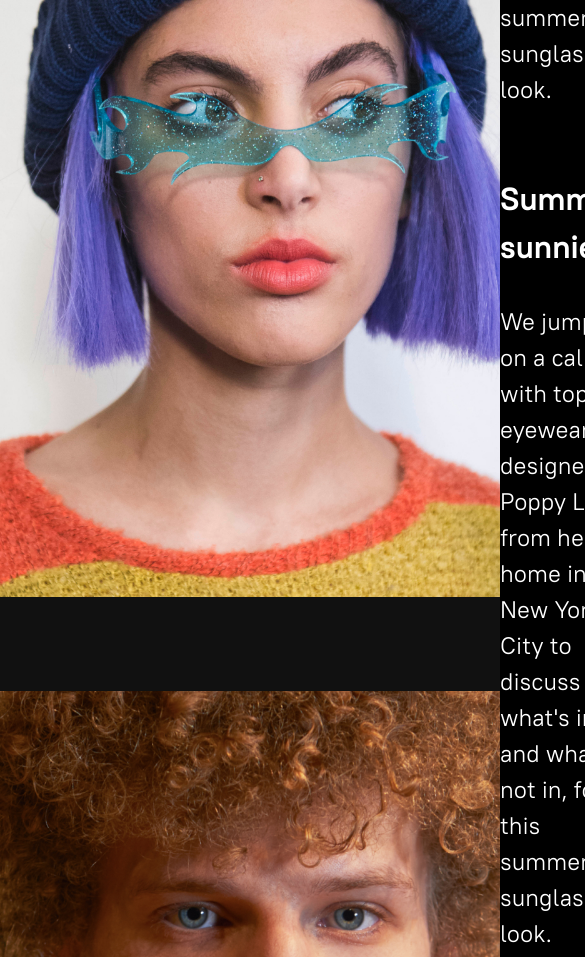
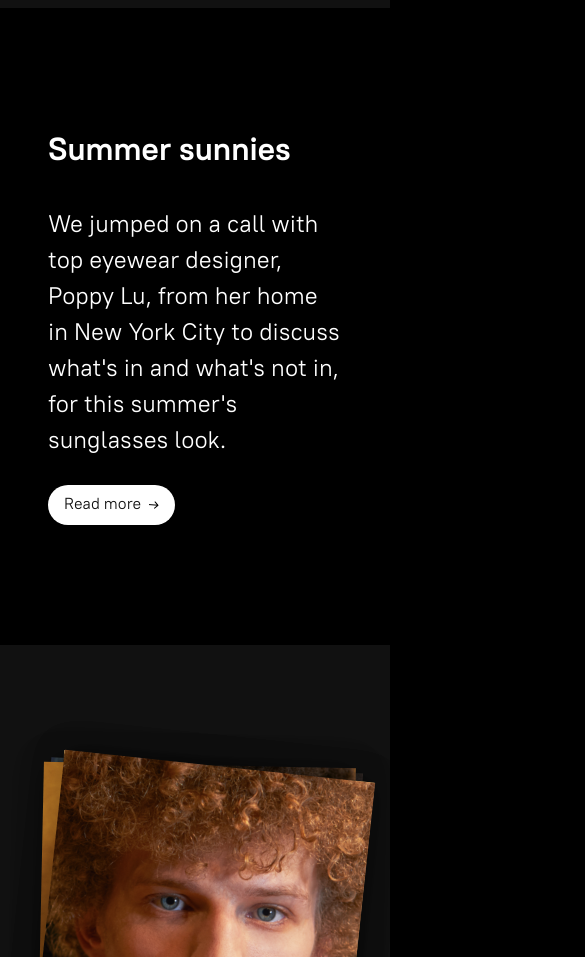
Before and after one commit to cristhianbenitez/gsap-pages, a website: page index.html in a window 390 px wide. Shown: the part 740-1697 px from the top of the page, 585 px wide, since content can reach past the window. Drawn offline with nearby package versions, Linux system fonts and the light colour scheme.

Commit message:
first-one finished

```diff
--- a/index.html
+++ b/index.html
@@ -4,7 +4,7 @@
 		<meta charset="UTF-8" />
 		<meta name="viewport" content="width=device-width, initial-scale=1.0" />
 		<meta http-equiv="X-UA-Compatible" content="ie=edge" />
-		<title>Pipe Benitez PH</title>
+		<title>Pipe Benitez Ph</title>
 		<link rel="stylesheet" href="./styles/main.css" />
 	</head>
 	<body>
@@ -49,10 +49,11 @@
 						home in New York City to discuss what's in and what's not in, for
 						this summer's sunglasses look.
 					</p>
+					<a href="#">Read more <img src="./assets/arrow.svg" /></a>
 				</div>
 			</div>
 		</section>
-		<section>
+		<section class="reversed">
 			<div class="split">
 				<div class="slides">
 					<img
@@ -75,16 +76,19 @@
 			</div>
 			<div class="split">
 				<div class="info">
-					<h2>Summer sunnies</h2>
+					<h2>Menswear to swear by</h2>
 					<p>
-						We jumped on a call with top eyewear designer, Poppy Lu, from her
-						home in New York City to discuss what's in and what's not in, for
-						this summer's sunglasses look.
+						Is it too much to hope that we finally could have a tipping point in
+						sustainable thinking and climate change? We asked fashion designer,
+						Ronen Hill, if this summer's collection will be the most
+						eco-friendly ever.
 					</p>
+					<a href="#">Read more <img src="./assets/arrow.svg" /></a>
 				</div>
 			</div>
 		</section>
 
+		<script src="https://unpkg.com/imagesloaded@5/imagesloaded.pkgd.min.js"></script>
 		<script src="https://cdnjs.cloudflare.com/ajax/libs/gsap/3.9.1/gsap.min.js"></script>
 		<script src="./javascript/header.js"></script>
 		<script src="./javascript/slides.js"></script>
--- a/javascript/slides.js
+++ b/javascript/slides.js
@@ -11,14 +11,48 @@ slides.forEach((slide) => {
 		image.style.zIndex = z;
 	});
 
-	const timeline = gsap.timeline();
+	gsap.set(images, { opacity: 0 });
 
-	timeline.set(images, { y: 500 });
+	imagesLoaded(images, () => {
+		const timeline = gsap.timeline();
+
+		timeline
+			.set(images, {
+				x: () => 500 * Math.random() - 250,
+				y: '500%',
+				rotation: () => 90 * Math.random() - 45,
+				opacity: 1
+			})
+			.to(images, { x: 0, y: 0, stagger: -0.25 })
+			.to(images, {
+				rotation: () => 16 * Math.random() - 8
+			});
+	});
 
 	slide.addEventListener('click', () => {
 		z = z - 1;
 
-		images[current].style.zIndex = z;
+		let direction = '150%';
+		let midAngle = 15;
+
+		if (Math.random() > 0.5) {
+			direction = '-150%';
+			midAngle = -15;
+		}
+
+		const currentImage = images[current];
+
+		const flipTimeline = gsap.timeline();
+
+		flipTimeline
+			.set(currentImage, { x: 0 })
+			.to(currentImage, { x: direction, rotation: midAngle, scale: 1.1 })
+			.set(currentImage, { zIndex: z })
+			.to(currentImage, {
+				x: 0,
+				rotation: () => 16 * Math.random() - 8,
+				scale: 1
+			});
 
 		current = current + 1;
 		current = current % images.length;
--- a/styles/main.css
+++ b/styles/main.css
@@ -55,6 +55,14 @@ section {
 	display: grid;
 	grid-template-columns: 1fr 1fr;
 	min-height: 100vh;
+	grid-auto-flow: dense;
+}
+
+section.reversed div.split:first-child {
+	grid-column: 2;
+}
+section.reversed div.split:last-child {
+	grid-column: 1;
 }
 
 section:nth-child(2n) {
@@ -65,6 +73,7 @@ section div.split {
 	display: flex;
 	align-items: center;
 	justify-content: center;
+	overflow: hidden;
 }
 
 section div.split:first-child {
@@ -83,10 +92,12 @@ section div.slides img {
 	left: 0;
 	height: 750px;
 	width: 500px;
+	box-shadow: 0 0 30px rgba(0, 0, 0, 0.25);
 }
 
 section div.info {
 	max-width: 480px;
+	padding: 0 2em;
 }
 
 section h2 {
@@ -94,5 +105,45 @@ section h2 {
 }
 
 section p {
-	margin: 32px 0 0 0;
+	margin: 32px 0 25px 0;
 }
+section a {
+	background-color: #ffffff;
+	color: #111111;
+	text-decoration: none;
+	font-size: 16px;
+	padding: 0.5em 1em;
+	border-radius: 50px;
+	display: inline-flex;
+	align-items: center;
+}
+
+section a img {
+	margin: 0 0 0 8px;
+	width: 10px;
+	height: 16px;
+	object-fit: cover;
+	object-position: center right;
+	transition: width 0.25s;
+}
+section a:hover img {
+	width: 25px;
+}
+
+@media (max-width: 1080px) {
+	section {
+		display: block;
+	}
+
+	section div.split {
+		padding: 5em 0;
+	}
+}
+
+@media (max-width: 700px) {
+	section div.slides,
+	section div.slides img {
+		width: 80vw;
+		height: 120vw;
+	}
+}
```
Also changed, not shown: README.md.
